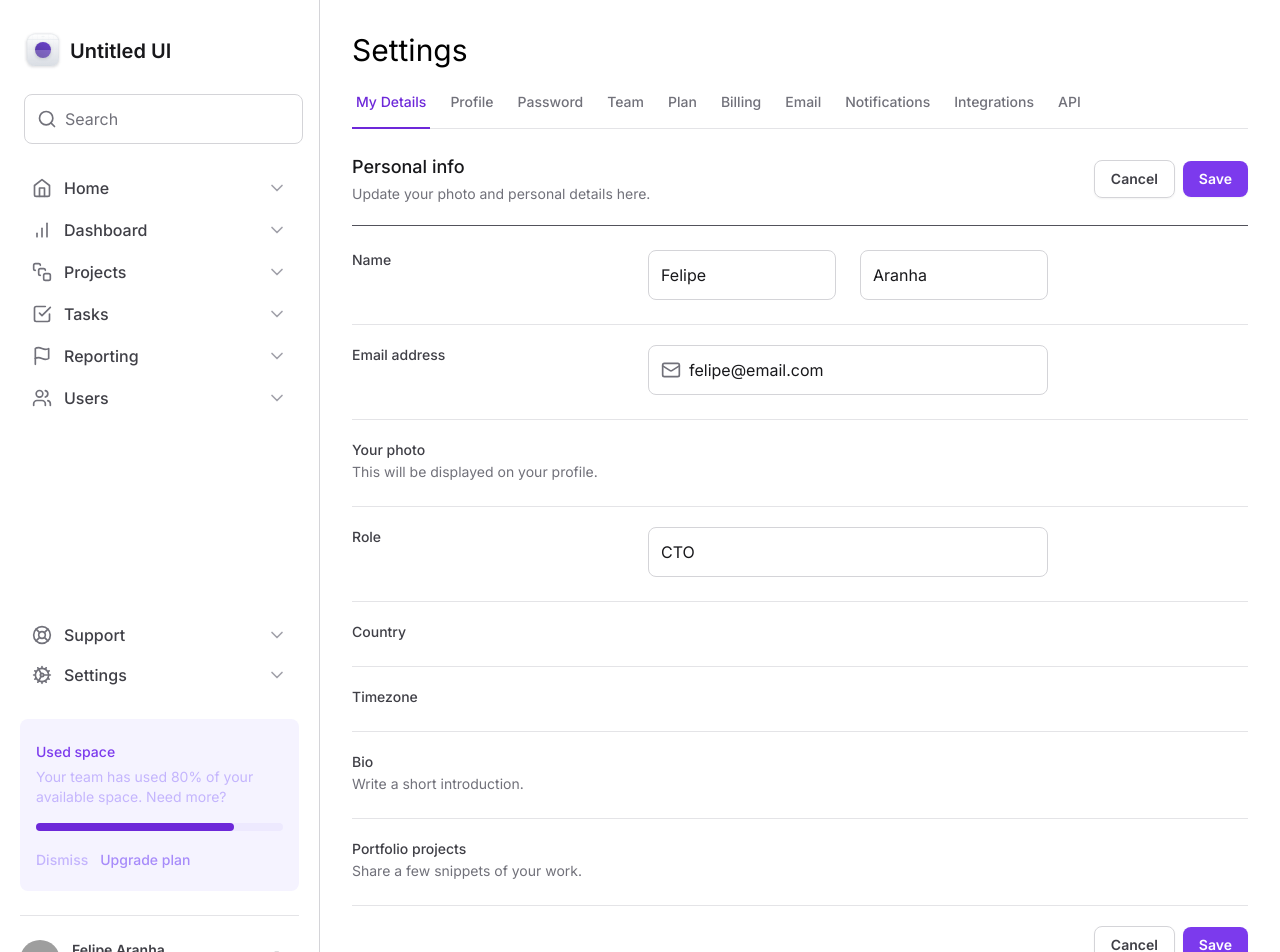
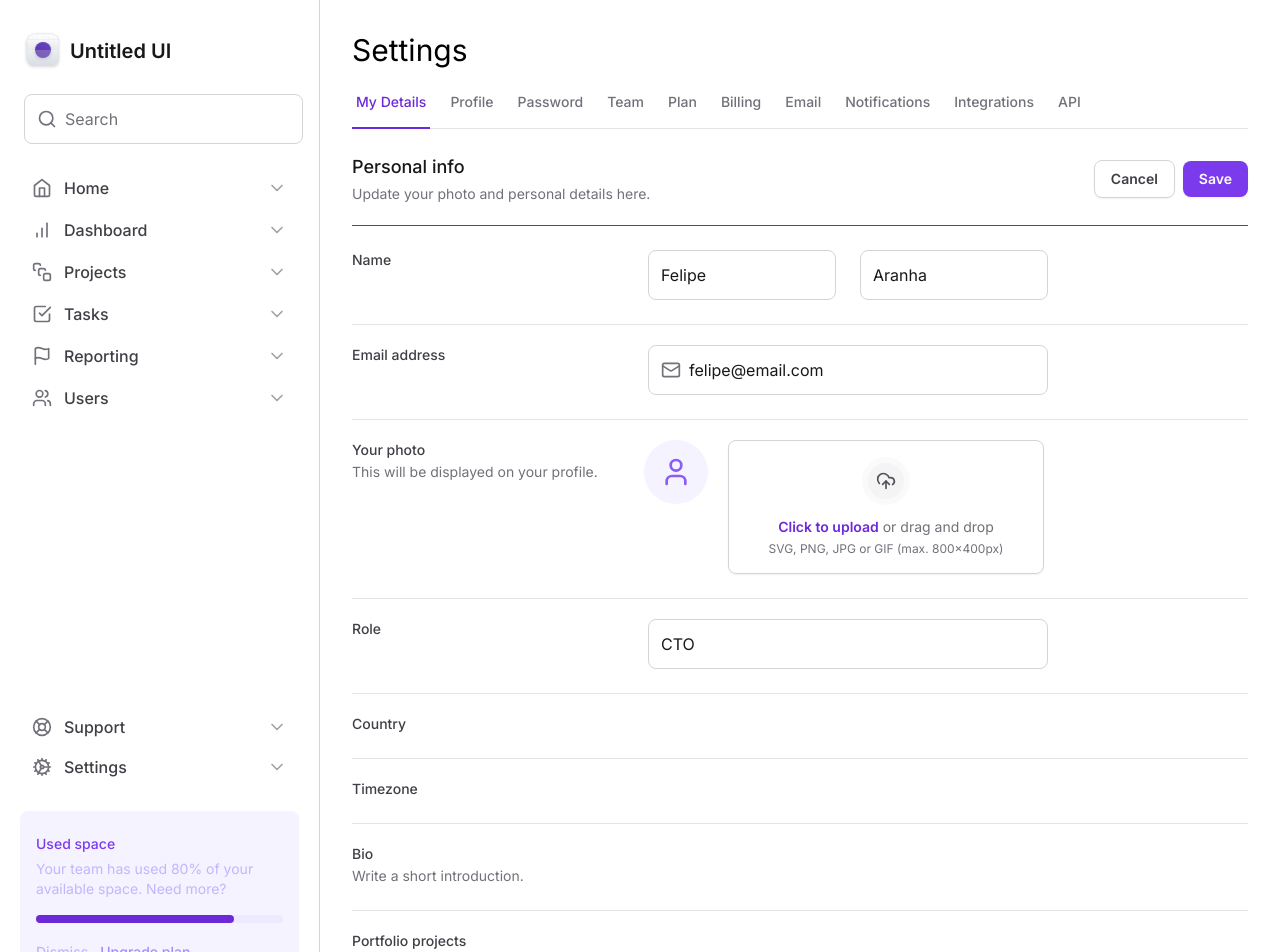
Before and after one commit to FeAranha/tailwind-jedi, a Next.js app: page / in a window 1280 px wide. Shown: the top 952 px of the page. Built offline with nearby package versions, Linux system fonts and the light colour scheme; grey boxes are pictures that could not be loaded.

Commit message:
Upload do Avatar

```diff
--- a/src/app/page.tsx
+++ b/src/app/page.tsx
@@ -1,6 +1,6 @@
 import { SettingsTabs } from '@/components/SettingsTabs'
 import * as Input from '@/components/Input'
-import { Mail } from 'lucide-react'
+import { Mail, UploadCloud, User } from 'lucide-react'
 
 export default function Home() {
   return (
@@ -40,7 +40,7 @@
           id="settings"
           className="mt-6 flex w-full flex-col gap-6 divide-y  divide-zinc-200 dark:divide-zinc-600 dark:text-zinc-400"
         >
-          <div className="grid-cols-form grid gap-3">
+          <div className="grid grid-cols-form gap-3">
             <label
               htmlFor="firstName"
               className="text-sm font-medium text-zinc-700 dark:text-zinc-400"
@@ -58,7 +58,7 @@
             </div>
           </div>
 
-          <div className="grid-cols-form grid gap-3 pt-5">
+          <div className="grid grid-cols-form gap-3 pt-5">
             <label
               htmlFor="email"
               className="text-sm font-medium text-zinc-700 dark:text-zinc-400"
@@ -77,9 +77,9 @@
             </Input.Root>
           </div>
 
-          <div className="grid-cols-form grid gap-3 pt-5">
+          <div className="grid grid-cols-form gap-3 pt-5">
             <label
-              htmlFor="email"
+              htmlFor="photo"
               className="text-sm font-medium text-zinc-700 dark:text-zinc-400"
             >
               Your photo
@@ -87,10 +87,37 @@
                 This will be displayed on your profile.
               </span>
             </label>
-            <div />
+            <div className="flex items-start gap-5">
+              <div className="flex h-16 w-16 items-center justify-center rounded-full bg-violet-50">
+                <User className="h-8 w-8 text-violet-500" />
+              </div>
+
+              <label
+                htmlFor="photo"
+                className="group flex flex-1 cursor-pointer flex-col items-center gap-3 rounded-lg border border-zinc-300 px-6 py-4 text-center text-zinc-500 shadow-sm hover:border-violet-200 hover:bg-violet-25 hover:text-violet-500 dark:hover:bg-slate-800"
+              >
+                <div className="rounded-full border-6 border-zinc-50 bg-zinc-100 p-2 group-hover:border-violet-50 group-hover:bg-violet-100">
+                  <UploadCloud className="h-5 w-5 text-zinc-600 group-hover:text-violet-600" />
+                </div>
+
+                <div className="flex flex-col items-center gap-1">
+                  <span className="text-sm">
+                    <span className="font-semibold text-violet-700">
+                      Click to upload
+                    </span>{' '}
+                    or drag and drop
+                  </span>
+                  <span className="text-xs">
+                    SVG, PNG, JPG or GIF (max. 800x400px)
+                  </span>
+                </div>
+              </label>
+
+              <input type="file" className="sr-only" id="photo" />
+            </div>
           </div>
 
-          <div className="grid-cols-form grid gap-3 pt-5">
+          <div className="grid grid-cols-form gap-3 pt-5">
             <label
               htmlFor="role"
               className="text-sm font-medium text-zinc-700 dark:text-zinc-400"
@@ -102,7 +129,7 @@
             </Input.Root>
           </div>
 
-          <div className="grid-cols-form grid gap-3 pt-5">
+          <div className="grid grid-cols-form gap-3 pt-5">
             <label
               htmlFor="country"
               className="text-sm font-medium text-zinc-700 dark:text-zinc-400"
@@ -112,7 +139,7 @@
             <div />
           </div>
 
-          <div className="grid-cols-form grid gap-3 pt-5">
+          <div className="grid grid-cols-form gap-3 pt-5">
             <label
               htmlFor="timezone"
               className="text-sm font-medium text-zinc-700 dark:text-zinc-400"
@@ -122,7 +149,7 @@
             <div />
           </div>
 
-          <div className="grid-cols-form grid gap-3 pt-5">
+          <div className="grid grid-cols-form gap-3 pt-5">
             <label
               htmlFor="bio"
               className="text-sm font-medium text-zinc-700 dark:text-zinc-400"
@@ -135,7 +162,7 @@
             <div />
           </div>
 
-          <div className="grid-cols-form grid gap-3 pt-5">
+          <div className="grid grid-cols-form gap-3 pt-5">
             <label
               htmlFor="projects"
               className="text-sm font-medium text-zinc-700 dark:text-zinc-400"
--- a/tailwind.config.ts
+++ b/tailwind.config.ts
@@ -9,12 +9,18 @@
         form: 'minmax(7.5rem, 17.5rem) minmax(25rem, 1fr) minmax(0, 15rem)',
       },
 
-      maxWidth: {
-        app: '700px',
+      borderWidth: {
+        6: '6px',
       },
 
       colors: {
-        diego: '#333',
+        violet: {
+          25: '#fcfaff',
+        },
+      },
+
+      maxWidth: {
+        app: '700px',
       },
     },
   },
```
